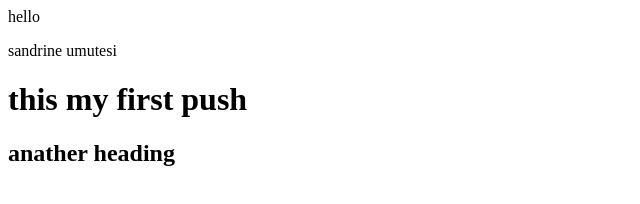
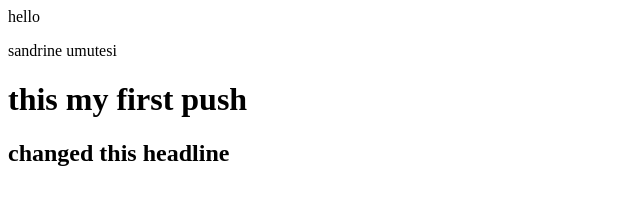
Before and after one commit to Umutesi00/demo-repo, a plain HTML site: page index.html in a window 1280 px wide. Shown: the whole page, without its empty margins (0-640 px from the left). Drawn offline with Linux system fonts and the light colour scheme.

Commit message:
Update index.html
changed h2

```diff
--- a/index.html
+++ b/index.html
@@ -2,4 +2,4 @@
 <p> sandrine umutesi
 </p>
 <h1> this my first push</h1>
-<h2> anather heading</h2>
+<h2> changed this headline</h2>
```
